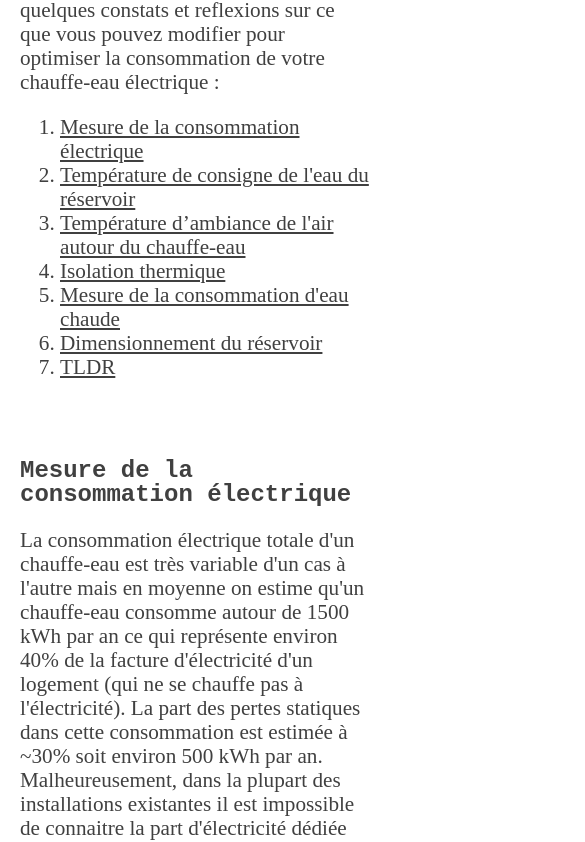
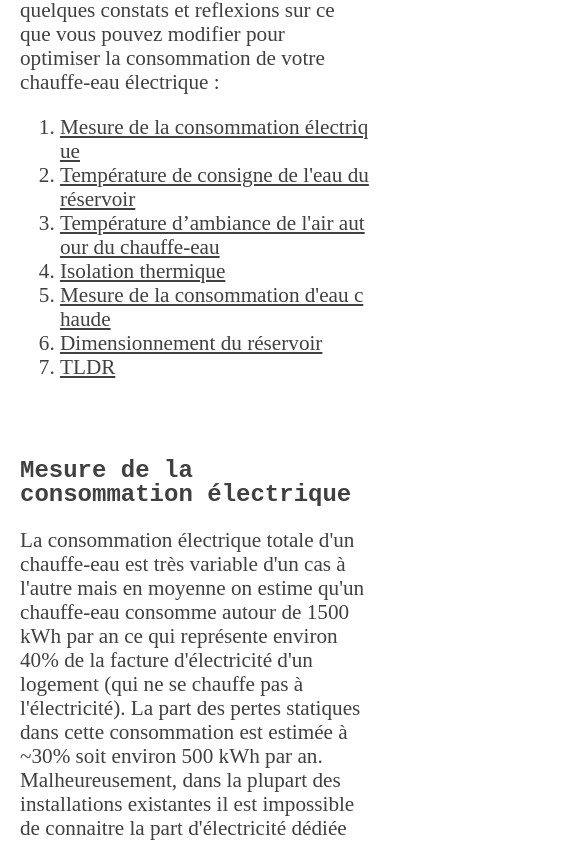
Before and after one commit to smknstd/optimiser-son-chauffe-eau-electrique, a plain HTML site: page index.html in a window 390 px wide. Shown: the part 1728-2570 px from the top of the page, 585 px wide, since content can reach past the window. Drawn offline with Linux system fonts and the light colour scheme; a web font is replaced by a local one.

Commit message:
fix responsive links

```diff
--- a/custom.css
+++ b/custom.css
@@ -51,3 +51,9 @@ footer {
     font-family: 'JetBrains Mono', monospace;
     color: #a3a3a3;
 }
+
+a {
+    overflow-wrap: break-word;
+    word-break: break-all;
+    hyphens: auto;
+}
```
